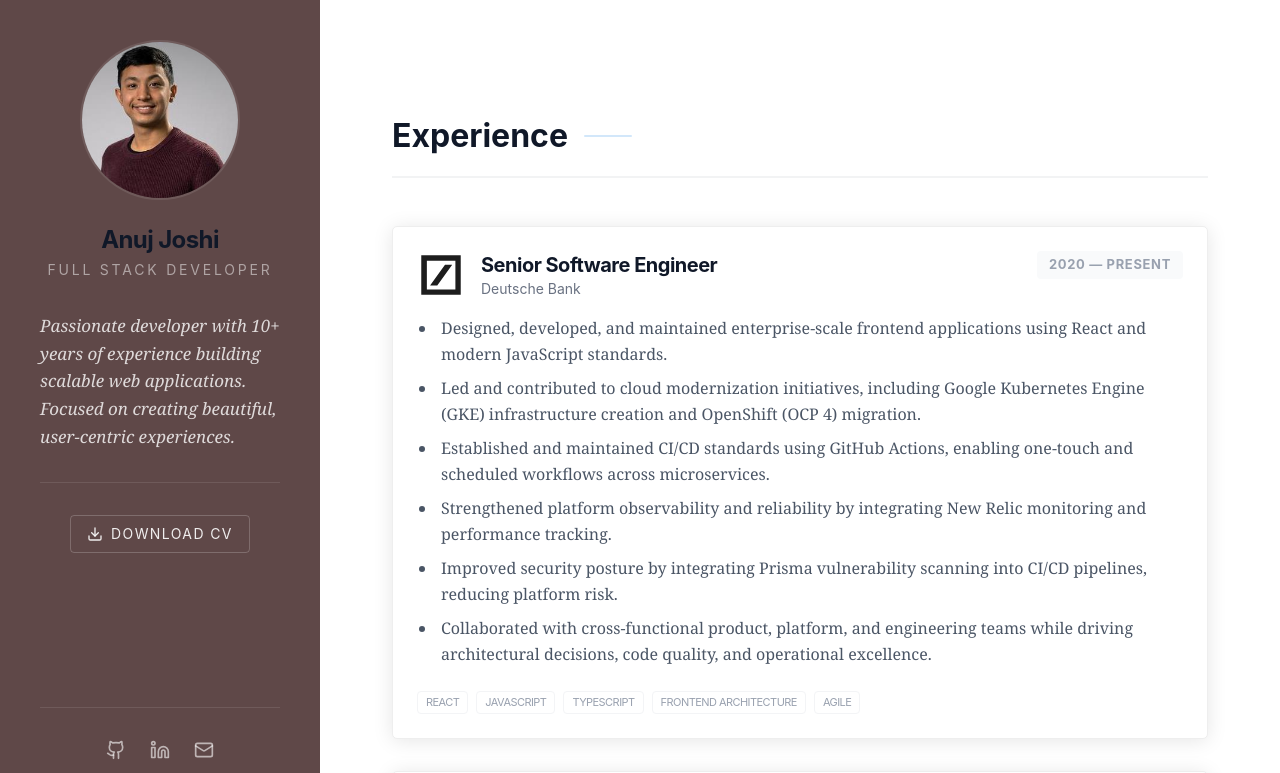
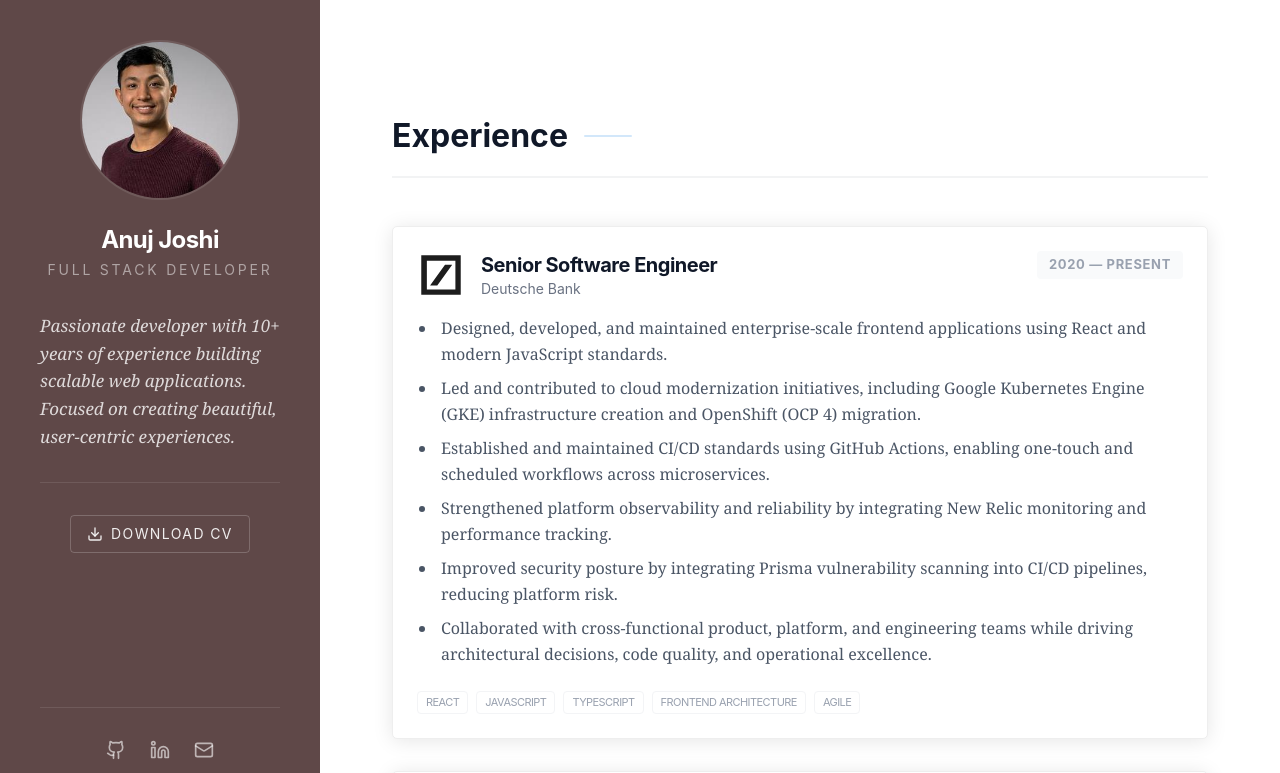
Before and after one commit to joshianuj/aj_resume, a React (Vite) app: page / in a window 1280 px wide. Shown: the top 773 px of the page. Built offline with nearby package versions, Linux system fonts and the light colour scheme.

Commit message:
Fix profile name color consistency

```diff
--- a/src/components/Profile.tsx
+++ b/src/components/Profile.tsx
@@ -48,7 +48,7 @@
 
                 {/* Name & Title */}
                 <div className="text-center w-full">
-                    <h1 className="text-2xl font-bold tracking-tight mb-1">{profile.name}</h1>
+                    <h1 className="text-2xl font-bold text-white tracking-tight mb-1">{profile.name}</h1>
                     <p className="text-white/50 text-sm font-sans uppercase tracking-[0.2em]">{profile.title}</p>
                 </div>
             </div>
```
Also changed, not shown: 1 other file (tests, documents, lock files or other folders).
